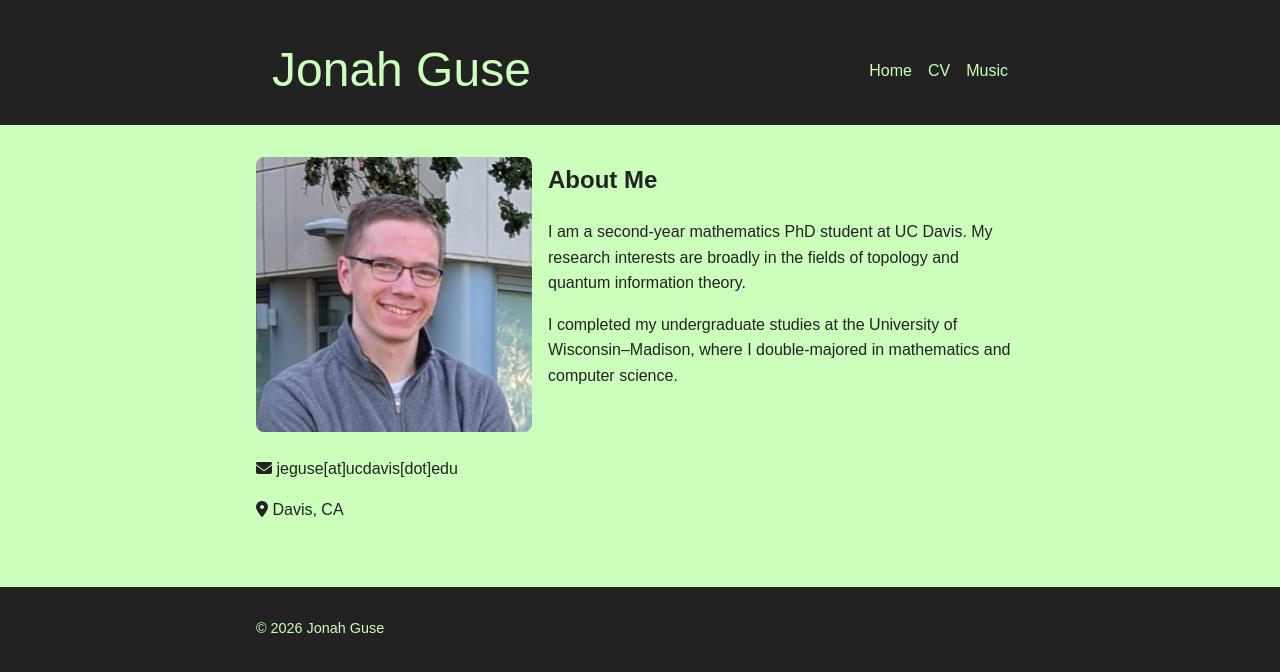
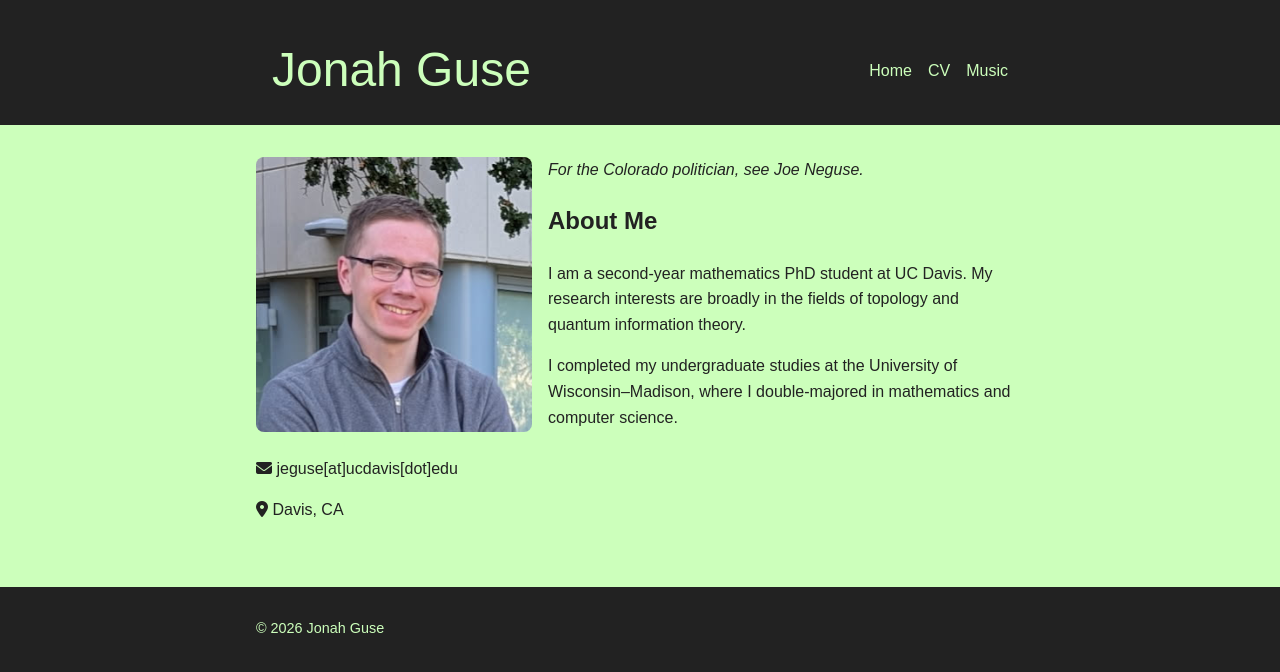
Before and after one commit to jeguse/jeguse.github.io, a Jekyll site: the page built from index.md, in a window 1280 px wide. Shown: the top 672 px of the page. Built offline with Jekyll 4.4.1, drawn with Linux system fonts in a browser that asks for light colours; nearby versions of some CDN libraries.

Commit message:
Update index.md

```diff
--- a/index.md
+++ b/index.md
@@ -21,6 +21,8 @@ layout: default
 
 <div class="right-bio" markdown="1">
 
+_For the Colorado politician, see [Joe Neguse](https://en.wikipedia.org/wiki/Joe_Neguse)._
+
 ## About Me
 
 I am a second-year mathematics PhD student at UC Davis. My research interests are broadly in the fields of topology and quantum information theory.
```
